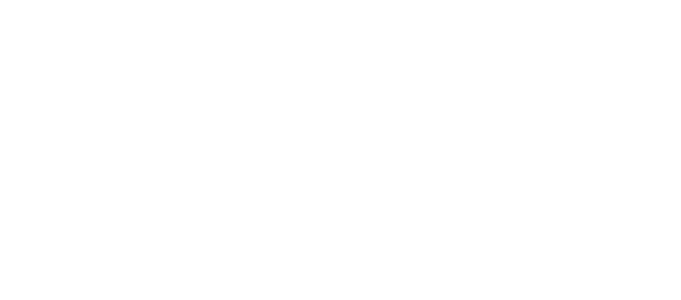
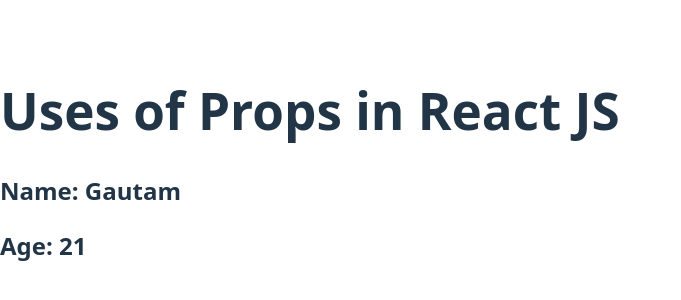
Before and after one commit to GautamKr2/react-Vlog, a React (Vite) app: page / in a window 1280 px wide. Shown: the part 234-534 px from the top of the page, without its empty margins (0-681 px from the left). Built offline with nearby package versions, Linux system fonts and the light colour scheme.

Commit message:
Learn States, and Props

```diff
--- a/src/App.jsx
+++ b/src/App.jsx
@@ -1,6 +1,13 @@
 // import Header, {Profile, name} /*{Aa}*/ from './Header'
-import CallFun from './withoutJSX'
+// import CallFun from './withoutJSX'
+// import Fruit from './statesUse'
+import UseProps from './useProps';
+
 function App() {
+  const obj = {
+    name: "Gautam",
+    age: 21
+  }
   return <>
     {/* <h1> Nahi chal raha hai kya? </h1>
     <h1> Hello guys </h1>
@@ -9,6 +16,9 @@
     <p>{name}</p> */}
     {/* <div> < CallFun /> </div>
     <button onClick={()=>alert("You clicked me!")}>Click_me</button> */}
+    {/* <Fruit /> */}
+
+    <UseProps ob={obj} />
   </>
 }
 export default App
--- /dev/null
+++ b/src/statesUse.jsx
@@ -0,0 +1,28 @@
+import { useState } from "react";
+
+function Fruit() {
+    let [index, setIndex]=useState(0);
+    const fr = ["apple", "banana", "orange", "guavava", "mango", "carrot"];
+
+    const [display, setDisplay] = useState(true);
+
+    function handleFruit() {
+        setIndex((prev)=>(prev+1)%fr.length);
+    }
+
+    return (
+        <>
+            <button onClick={()=>setDisplay(!display)}> Toggle </button>
+            {
+                display ?
+                <div>
+                    <h1> Use of states in React JS </h1>
+                    <h2> {fr[index]} </h2>
+                    <button onClick={handleFruit}> Change fruit </button>
+                </div>
+                : null
+            }
+        </>
+    )
+}
+export default Fruit;
--- /dev/null
+++ b/src/useProps.jsx
@@ -0,0 +1,10 @@
+function useProps({ob}) {
+    return (
+        <div>
+            <h1> Uses of Props in React JS </h1>
+            <h2> Name: {ob.name} </h2>
+            <h2> Age: {ob.age} </h2>
+        </div>
+    )
+}
+export default useProps;
```
